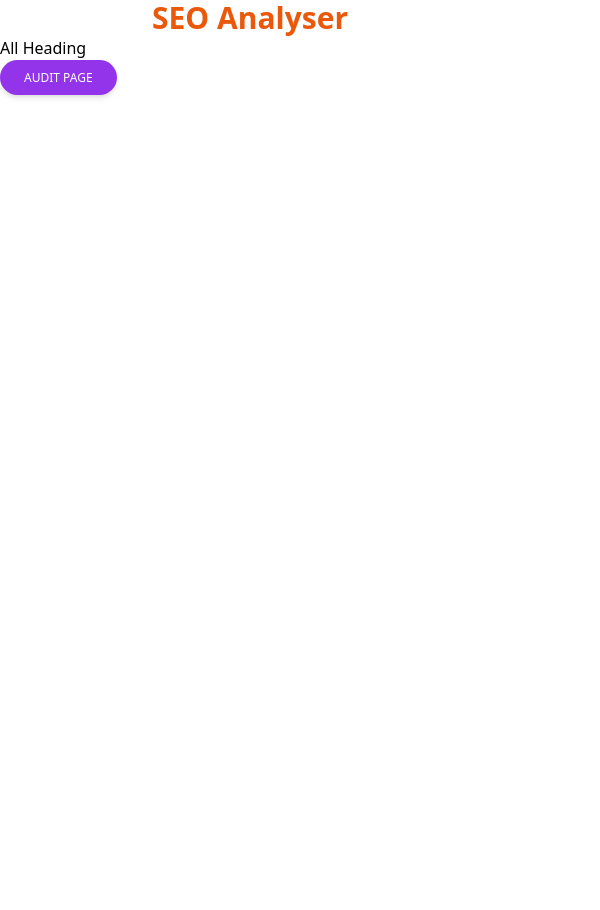
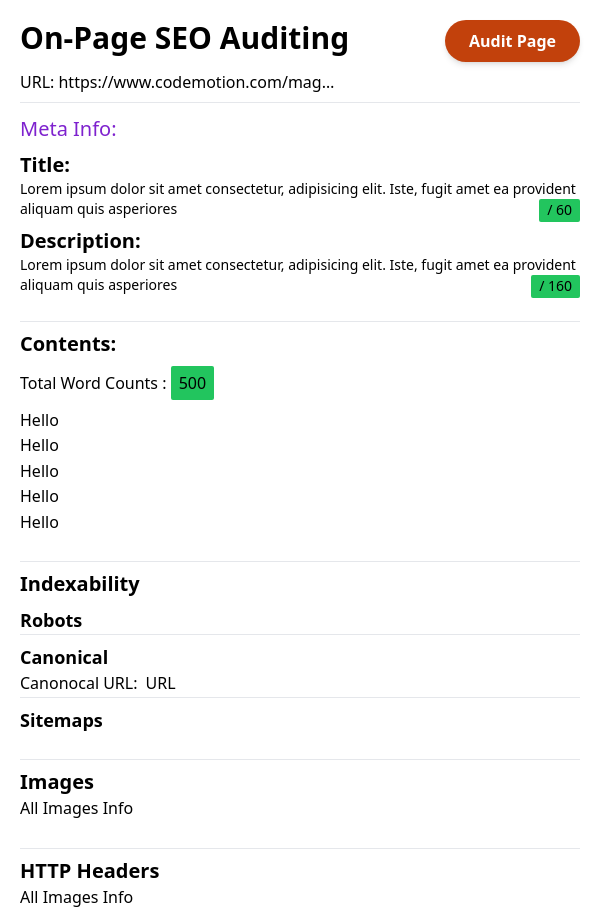
Before and after one commit to iranjansharma/SEO-Analyser, a browser extension: page popup.html in a window 400 px wide. Shown: the whole page, 600 px wide, since content can reach past the window. Before the commit the page ends 844 px from the top, so only its background shows below. Drawn offline with Linux system fonts and the light colour scheme.

Commit message:
Major Update

```diff
--- a/popup.html
+++ b/popup.html
@@ -8,32 +8,123 @@
       rel="stylesheet"
     />
     <link rel="stylesheet" href="/popup.css" />
+    <link rel="stylesheet" href="style.css" />
     <style>
       body {
-        width: 500px;
+        width: 600px;
         height: 600px;
+        padding: 20px;
       }
     </style>
   </head>
   <body>
     <div class="container">
-      <h2 class="text-3xl font-bold text-center capitalize text-orange-600">
-        SEO Analyser
-      </h2>
+      <div class="flex justify-between">
+        <h2 class="text-3xl font-bold">On-Page SEO Auditing</h2>
+        <button
+          class="changeColorBtn inline-block px-6 py-2 bg-orange-700 text-white font-semibold text-base leading-relaxed capitalize rounded-full shadow-md hover:bg-green-500 hover:text-black hover:shadow-lg focus:bg-green-700 focus:shadow-lg focus:outline-none focus:ring-0 active:bg-green-800 active:shadow-lg transition duration-150 ease-in-out"
+        >
+          Audit Page
+        </button>
+      </div>
+      <div class="w-80 py-2">
+        <h1 class="truncate text-base">
+          URL:
+          <a
+            href="https://www.codemotion.com/magazine/backend/microservices/5-tips-for-microservices-good-practices/"
+            target="_blank"
+            >https://www.codemotion.com/magazine/backend/microservices/5-tips-for-microservices-good-practices/</a
+          >
+        </h1>
+      </div>
+      <hr />
       <div>
-        <p>All Heading</p>
+        <h1 class="pt-3 pb-2 text-xl text-purple-700">Meta Info:</h1>
+        <h4 class="text-xl font-semibold">Title:</h4>
+        <p class="text-sm">
+          Lorem ipsum dolor sit amet consectetur, adipisicing elit. Iste, fugit
+          amet ea provident aliquam quis asperiores &nbsp;
+          <button
+            class="rounded-sm bg-green-500 float-right leading-relaxed px-2"
+            disabled
+          >
+            <span id="title"></span> / 60
+          </button>
+        </p>
+        <h4 class="text-xl pt-2 font-semibold">Description:</h4>
+        <p class="text-sm">
+          Lorem ipsum dolor sit amet consectetur, adipisicing elit. Iste, fugit
+          amet ea provident aliquam quis asperiores &nbsp;
+          <button
+            class="rounded-sm bg-green-500 float-right leading-relaxed px-2"
+            disabled
+          >
+            <span id="desc"></span> / 160
+          </button>
+        </p>
       </div>
-
+      <br />
+      <hr />
+      <div>
+        <h4 class="text-xl pt-2 font-semibold">Contents:</h4>
+        <div>
+          <div id="wordCount">
+            <h1 class="text-base py-2">
+              Total Word Counts :
+              <button
+                class="rounded-sm bg-green-500 leading-relaxed px-2 py-1"
+                disabled
+              >
+                <span id="count">500</span>
+              </button>
+            </h1>
+          </div>
+          <div id="allHeading">
+            <h5>Hello</h5>
+            <h5>Hello</h5>
+            <h5>Hello</h5>
+            <h5>Hello</h5>
+            <h5>Hello</h5>
+          </div>
+        </div>
+      </div>
+      <br />
+      <hr />
+      <div>
+        <h1 class="text-xl pt-2 font-semibold">Indexability</h1>
+        <div class="flex">
+          <h1 class="text-lg pt-2 font-semibold">Robots</h1>
+        </div>
+        <hr />
+        <div class="">
+          <h1 class="text-lg pt-2 font-semibold">Canonical</h1>
+          <div class="flex">
+            <h4>Canonocal URL:</h4>
+            <a href="https://github.com/" class="pl-2" target="_blank">URL</a>
+          </div>
+        </div>
+        <hr />
+        <div class="flex">
+          <h1 class="text-lg pt-2 font-semibold">Sitemaps</h1>
+        </div>
+      </div>
+      <br />
+      <hr />
+      <div>
+        <h1 class="text-xl pt-2 font-semibold">Images</h1>
+        <div class="flex"><h1>All Images Info</h1></div>
+      </div>
+      <br />
+      <hr />
+      <div>
+        <h1 class="text-xl pt-2 font-semibold">HTTP Headers</h1>
+        <div class="flex"><h1>All Images Info</h1></div>
+      </div>
       <div class="selectedColor">
         <span class="colorGrid"></span>
         <span class="colorValue"></span>
       </div>
     </div>
-    <button
-      class="changeColorBtn inline-block px-6 py-2.5 bg-purple-600 text-white font-medium text-xs leading-tight uppercase rounded-full shadow-md hover:bg-purple-700 hover:shadow-lg focus:bg-purple-700 focus:shadow-lg focus:outline-none focus:ring-0 active:bg-purple-800 active:shadow-lg transition duration-150 ease-in-out"
-    >
-      Audit Page
-    </button>
     <script src="popup.js"></script>
   </body>
 </html>
--- a/popup.js
+++ b/popup.js
@@ -11,7 +11,7 @@ btn.addEventListener('click', async () => {
     chrome.scripting.executeScript(
         {
             target: { tabId: tab.id },
-            function: pickColor,
+            function: runScript,
         },
         async (injectionResults) => {
             const [data] = injectionResults;
@@ -29,11 +29,9 @@ btn.addEventListener('click', async () => {
     );
 });
 
-async function pickColor() {
+async function runScript() {
     try {
-        // Picker
-        const eyeDropper = new EyeDropper();
-        return await eyeDropper.open();
+
     } catch (err) {
         console.error(err);
     }
--- /dev/null
+++ b/style.css
@@ -0,0 +1,22 @@
+body {
+  scroll-behavior: smooth;
+  line-height: 1.6;
+  overflow-x: hidden;
+}
+
+::selection {
+  background-color: #ffd100;
+  color: #0a0a0a;
+  text-shadow: none;
+}
+
+::-webkit-scrollbar {
+  width: 10px;
+}
+
+::-webkit-scrollbar-thumb {
+  background-color: #787b82;
+  border: 2px solid #b8373700;
+  border-radius: 10px;
+  background-clip: padding-box;
+}
```
Also changed, not shown: options.html (+9 -5 lines), popup.css.
